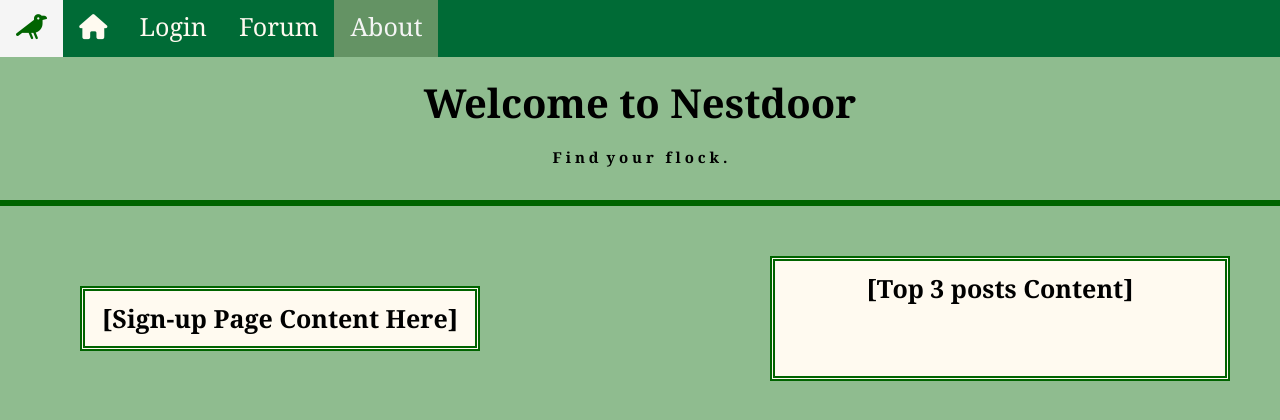
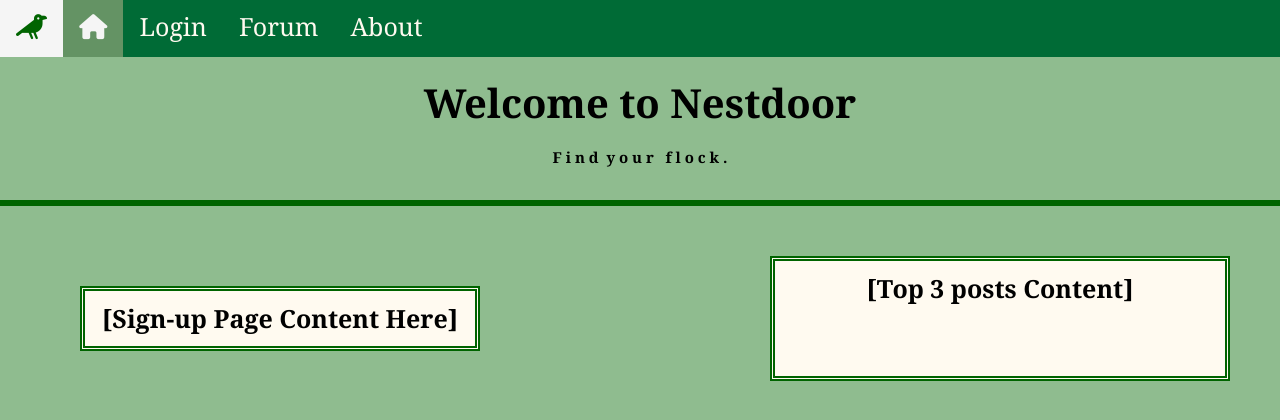
Before and after one commit to COSC481W-2023Fall/nestdoor-app, a Django app: page / in a window 1280 px wide. Shown: the top 420 px of the page. Run offline with Django 4.2, Linux system fonts and the light colour scheme; parts of the project's set-up code (start-up, migrations or seed data) failed here and were passed over; some libraries are stand-ins or nearby versions; some web fonts are replaced.

Commit message:
fix: Update topnav for About
Issue: #48

```diff
--- a/src/nestdoorapp/templates/homepage.html
+++ b/src/nestdoorapp/templates/homepage.html
@@ -23,13 +23,13 @@
         <div id="content-wrap">
             <div class="topnav">
                 <a href="/homepage"><i class="fa-solid fa-crow"></i></a>
-                <a href="/homepage"><i class="fa-solid fa-home"></i></a>
+                <a class="active" href="/homepage"><i class="fa-solid fa-home"></i></a>
                 {% if user.is_authenticated %}
                 {% else %}
                 <a href="/login">Login</a>
                 {% endif %}
                 <a href="/forum">Forum</a>
-                <a class="active" href="">About</a>
+                <a href="/about">About</a>
                 {% if user.is_authenticated %}
                 <span class="welcome-user"> Welcome! Logged in as {% userlink your_id %} [<a class="logout" href="/logout">Logout</a>]</span>
                 {% endif %}
--- a/src/nestdoorapp/templates/userprofilepage.html
+++ b/src/nestdoorapp/templates/userprofilepage.html
@@ -21,7 +21,7 @@
                     <a href="/login">Login</a>
                     {% endif %}
                     <a href="/forum">Forum</a>
-                    <a class="active" href="">About</a>
+                    <a href="/about">About</a>
                     {% if user.is_authenticated %}
                     <span class="welcome-user"> Welcome! Logged in as {% userlink your_id %} [<a class="logout" href="/logout">Logout</a>]</span>
                     {% endif %}
```
